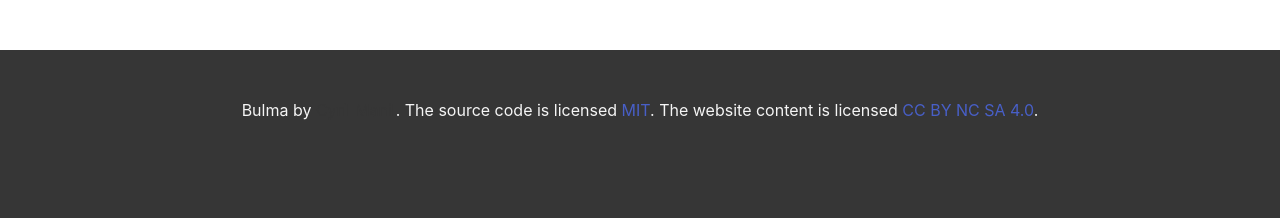
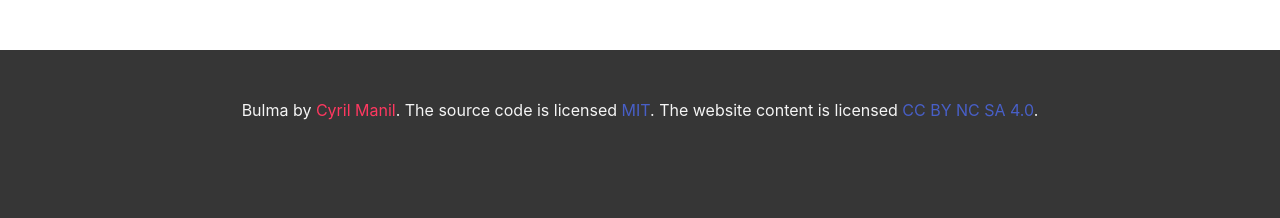
Before and after one commit to cyrilmnl/portfolio, a PHP site: page /contact.php in a window 1280 px wide, with the pointer over the restyled element. Shown: the part 1452-1670 px from the top of the page. Run offline with PHP 8.4, Linux system fonts and the light colour scheme; some libraries are stand-ins or nearby versions.

Commit message:
Modification du style du footer

```diff
--- a/public/css/style.css
+++ b/public/css/style.css
@@ -138,3 +138,9 @@ hr.solid {
     padding-left: 25%;
     padding-right: 25%;
 }
+
+/* Footer */
+
+.footer a:hover {
+    color: hsl(348, 100%, 61%);
+}
```
